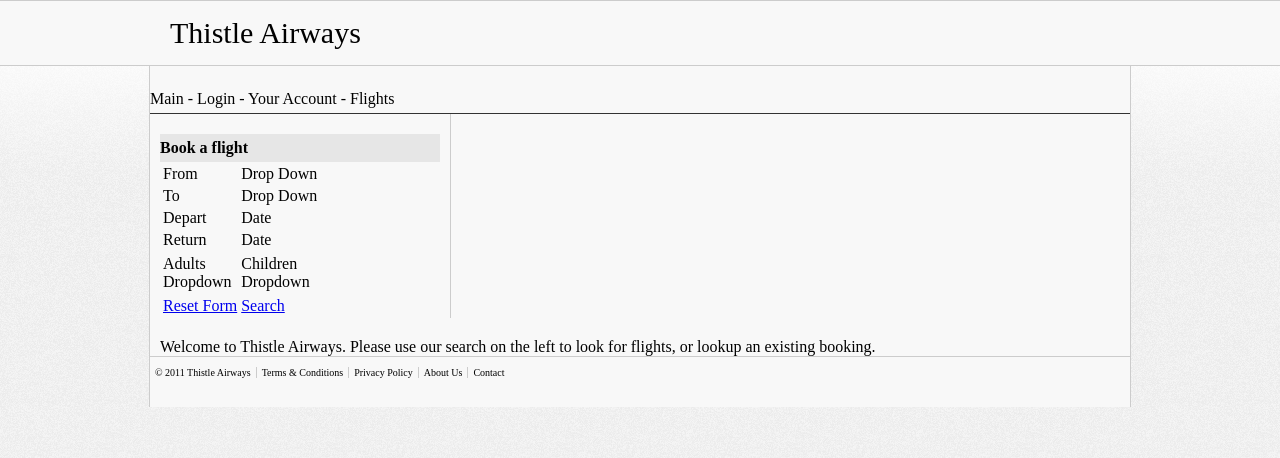
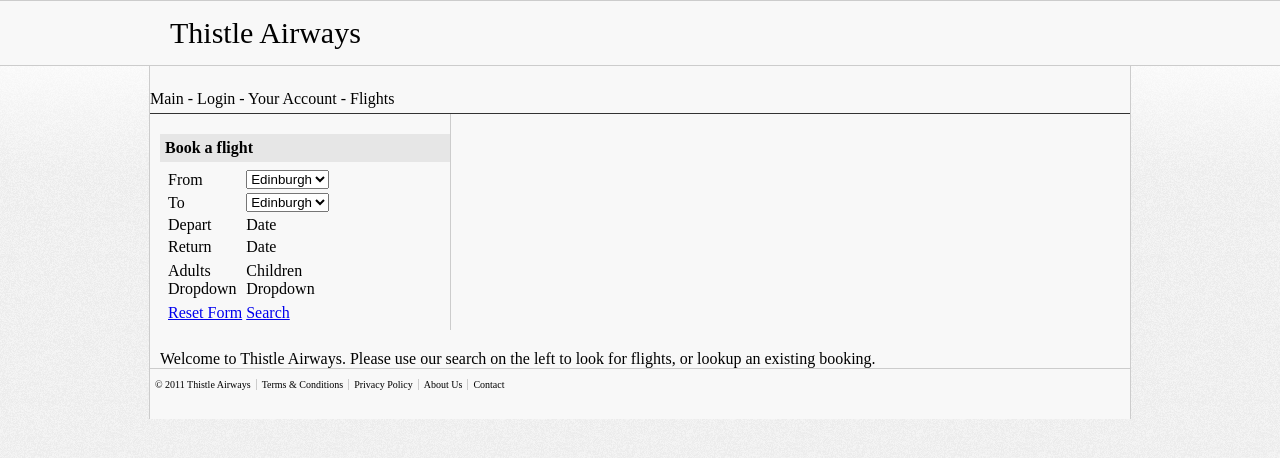
Before and after one commit to thistle-airways/prototype, a PHP site: page / in a window 1280 px wide. Shown: the top 458 px of the page. Run offline with PHP 8.4, Linux system fonts and the light colour scheme.

Commit message:
Added dropdown() method to functions.inc.php. Continued formatting left-column.

```diff
--- a/front_end/assets/style/style.css
+++ b/front_end/assets/style/style.css
@@ -95,5 +95,9 @@ padding-bottom:5px;
 .search-heading {
 	font-weight:bold;
 	background-color:#E6E6E6;
-	padding:5px 0px;
+	padding:5px 5px;
 }
+
+#search-table {
+	padding:5px;
+	}
--- a/front_end/config/definitions.inc.php
+++ b/front_end/config/definitions.inc.php
@@ -1,3 +1,5 @@
 <?php
 define ("SITE_NAME", "Thistle Airways");
+
+$destinations = array('Edinburgh', 'Glasgow', 'Aberdeen', 'Inverness');
 ?>
--- a/front_end/config/functions.inc.php
+++ b/front_end/config/functions.inc.php
@@ -1,3 +1,9 @@
 <?php
 
-?>
+function dropdown($entries) {
+	echo '<select>';
+	for ($i = 0; $i < count($entries); $i++) { ?>
+		<option><?php echo $entries[$i]; ?></option>
+	<?php	}
+	echo '</select>';
+}
--- a/front_end/pages/home.php
+++ b/front_end/pages/home.php
@@ -4,8 +4,8 @@
 
 		<!--Search fields populated from available destinations in DB -->
 		<table id="search-table">
-			<tr class="from"><td>From</td><td>Drop Down</td></tr>
-			<tr class="to"><td>To</td><td>Drop Down</td></tr>
+			<tr class="from"><td>From</td><td><?php dropdown($destinations); ?></td></tr>
+			<tr class="to"><td>To</td><td><?php dropdown($destinations); ?></td></tr>
 			<tr class="depart"><td>Depart</td><td>Date</td></tr>
 			<tr class="return"><td>Return</td><td>Date</td></tr>
 			<tr class="space" />
```
